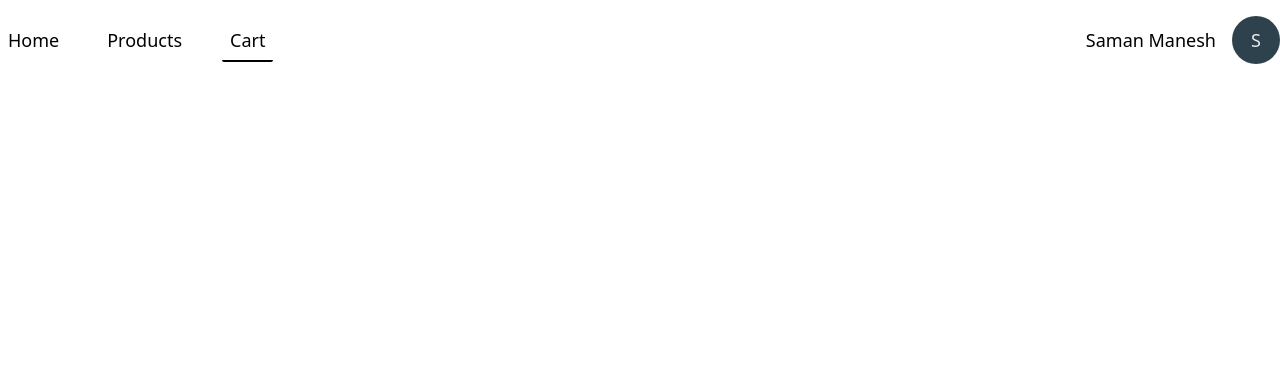
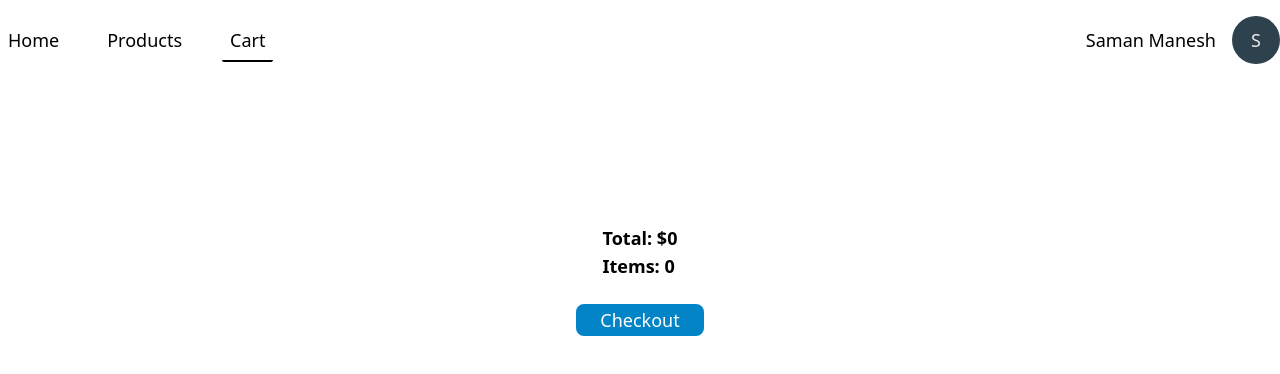
Before and after one commit to samanmanesh/bookstore, a Next.js app: page /cart in a window 1280 px wide. Shown: the top 374 px of the page. Built offline with nearby package versions, Linux system fonts and the light colour scheme.

Commit message:
optimization

```diff
--- /dev/null
+++ b/src/components/cartItem.tsx
@@ -0,0 +1,61 @@
+/* eslint-disable @next/next/no-img-element */
+import React,{useState, useEffect} from 'react'
+
+export const CartItem = ({image, title, price, quantity} : {image: string, title: string, price: number, quantity: number } ) => {
+  const [currentQuantity, setCurrentQuantity] = React.useState();
+
+
+
+
+
+
+
+
+  return (
+    <div
+          className="flex max-w-6xl justify-between shadow p-3 rounded-xl border space-x-10 items-center "
+        >
+          <div
+            className="flex flex-col place-items-center justify-center  rounded-lg h-32 w-32
+          bg-gray-100 shadow-lg
+           "
+          >
+            <img
+              src={image}
+              alt={title}
+              className="h-full w-full object-cover object-top rounded-lg "
+            />
+          </div>
+          <div className="flex flex-col h-32 space-y-4">
+            <span className="font-semibold text-lg">Title</span>
+            <span>{title}</span>
+          </div>
+          <div className="flex flex-col space-y-6">
+            <div className="text-lg">
+              <span >Price: </span>
+              <span>${price}</span>
+            </div>
+            <div className="text-lg space-x-3">
+              <span >Quantity: </span>
+              <button
+                className="bg-gray-600 text-white text-lg  w-8 h-8 rounded-lg "
+                // onClick={() =>
+                //   stateQuantity < 10 && setQuantity((prev) => prev + 1)
+                // }
+              >
+                +
+              </button>
+              <span >{quantity}</span>
+              <button
+                className="bg-gray-600 text-white text-lg  w-8 h-8 rounded-lg"
+                // onClick={() =>
+                //   stateQuantity >= 1 && setQuantity((prev) => prev - 1)
+                // }
+              >
+                -
+              </button>
+            </div>
+          </div>
+        </div>
+  )
+}
--- a/src/components/header.tsx
+++ b/src/components/header.tsx
@@ -20,7 +20,7 @@
         </li>
         <li>
           <Link
-            className={` px-2 py-1  duration-400 ${
+            className={` px-2 py-2  duration-400 ${
               currentPath === "/products" && "border-b-2 border-black  "
             } px-2 py-2 hover:bg-[#2E424D] hover:text-white duration-300 rounded-sm`}
             href="/products"
--- a/src/pages/cart.tsx
+++ b/src/pages/cart.tsx
@@ -2,6 +2,7 @@
 import React, { useEffect } from "react";
 import { useSelector, useDispatch } from "react-redux";
 import { addToCart, selectCart, OrderItem } from "@/features/cartSlice";
+import { CartItem } from "@/components/cartItem";
 
 const Cart = () => {
   const dispatch = useDispatch();
@@ -13,49 +14,35 @@
     setOrders(cartState.item);
   }, [cartState.item]);
 
+  const handleOrder = () =>
+    orders?.map((order) => {
+      const action = { product: order.product, quantity: order.quantity };
+      dispatch(addToCart(action));
+    });
+
   return (
-    <div className="container mx-auto h-full w-full flex space-y-6 flex-col">
+    <div className="container mx-auto h-full w-full flex space-y-6 flex-col items-center my-36  ">
       {orders?.map((order: any) => (
-        <div key={order.id} className="flex w-full justify-between">
-          <div
-          className="flex flex-col place-items-center justify-center  rounded-lg h-32 w-32
-          bg-gray-100 shadow-lg
-           "
-        >
-            <img src={order.product.image} alt={order.product.title} className="h-full w-full object-cover object-top rounded-lg " />
-          </div>
-          <div className="flex flex-col ">
-            <span className='font-semibold text-lg'>Title</span>
-            <span>{order.product.title}</span>
-          </div>
-          <div className="flex flex-col">
-            <div>
-              <span>Price: </span>
-              <span>${order.product.price}</span>
-            </div>
-            <div>
-              <span>Quantity: </span>
-              <button
-                className="bg-gray-600 text-white text-lg  w-8 h-8 rounded-lg "
-                onClick={() =>
-                  order.quantity < 10 && setQuantity((prev) => prev + 1)
-                }
-              >
-                +
-              </button>
-              <span>{order.quantity}</span>
-              <button
-                className="bg-gray-600 text-white text-lg  w-8 h-8 rounded-lg"
-                onClick={() =>
-                  order.quantity >= 1 && setQuantity((prev) => prev - 1)
-                }
-              >
-                -
-              </button>
-            </div>
-          </div>
-        </div>
+        <CartItem key={order.product.id} image={order.product.image} title={order.product.title} price={order.product.price} quantity={order.quantity}/>
       ))}
+      <div>
+        <h3 className="font-semibold text-lg">
+          Total: $
+          {orders?.reduce(
+            (acc: number, order: any) =>
+              acc + order.product.price * order.quantity,
+            0
+          )}
+        </h3>
+        <h3 className="font-semibold text-lg">Items: {orders?.length}</h3>
+      </div>
+
+      <button
+        className="bg-sky-600 text-white text-lg  w-32 h-8 rounded-lg"
+        onClick={handleOrder}
+      >
+        Checkout
+      </button>
     </div>
   );
 };
```
